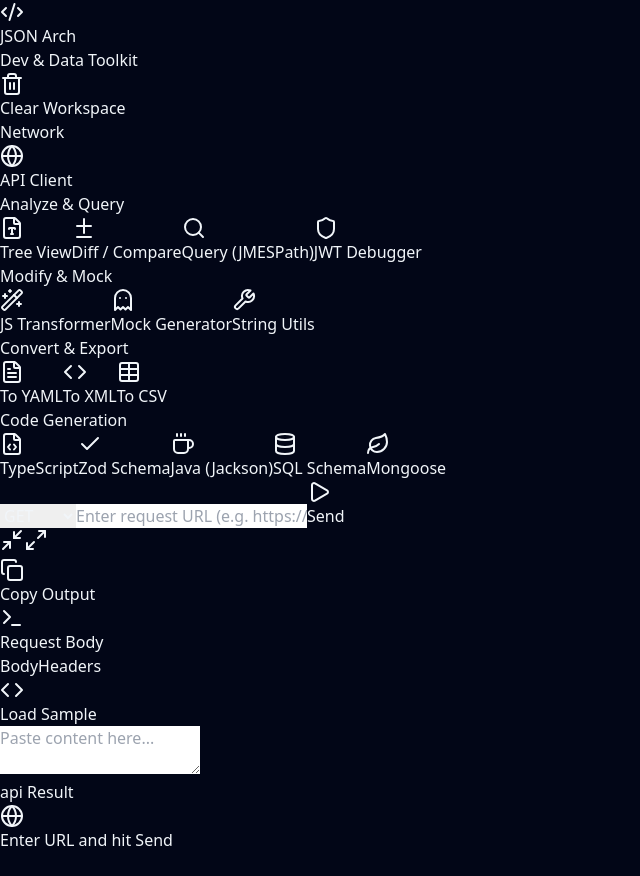
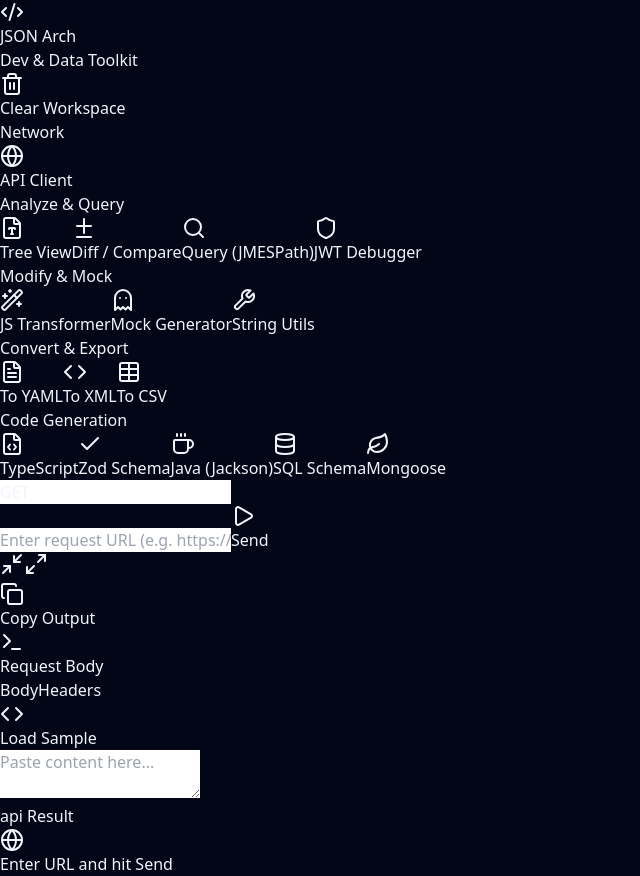
Before and after one commit to gajjela521/json-processor, a React (Vite) app in the folder json-processor/: page / in a window 1280 px wide. Both pictures are taken after a click on the button "API Client". Shown: the whole page, without its empty margins (0-640 px from the left). Before the commit the page ends 852 px from the top, so only its background shows below. Built offline with nearby package versions, Linux system fonts and the light colour scheme.

Commit message:
feat(json-processor): Allow any HTTP method in API Client

```diff
--- a/json-processor/src/App.tsx
+++ b/json-processor/src/App.tsx
@@ -349,17 +349,25 @@
           <div className="flex items-center gap-4 flex-1">
             {outputMode === 'api' ? (
               <div className="flex items-center gap-2 w-full max-w-3xl">
-                <select
-                  value={apiMethod}
-                  onChange={(e) => setApiMethod(e.target.value)}
-                  className="bg-slate-900 border border-slate-700 rounded-lg px-3 py-2 text-sm font-bold text-indigo-400 focus:outline-none focus:ring-1 focus:ring-indigo-500"
-                >
-                  <option>GET</option>
-                  <option>POST</option>
-                  <option>PUT</option>
-                  <option>DELETE</option>
-                  <option>PATCH</option>
-                </select>
+                <div className="relative">
+                  <input
+                    list="http-methods"
+                    type="text"
+                    value={apiMethod}
+                    onChange={(e) => setApiMethod(e.target.value.toUpperCase())}
+                    className="bg-slate-900 border border-slate-700 rounded-lg px-3 py-2 text-sm font-bold text-indigo-400 focus:outline-none focus:ring-1 focus:ring-indigo-500 w-24 uppercase placeholder-indigo-400/50"
+                    placeholder="GET"
+                  />
+                  <datalist id="http-methods">
+                    <option value="GET" />
+                    <option value="POST" />
+                    <option value="PUT" />
+                    <option value="DELETE" />
+                    <option value="PATCH" />
+                    <option value="HEAD" />
+                    <option value="OPTIONS" />
+                  </datalist>
+                </div>
                 <input
                   type="text"
                   value={apiUrl}
```
